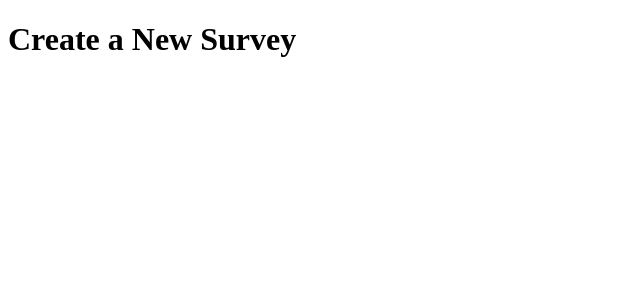
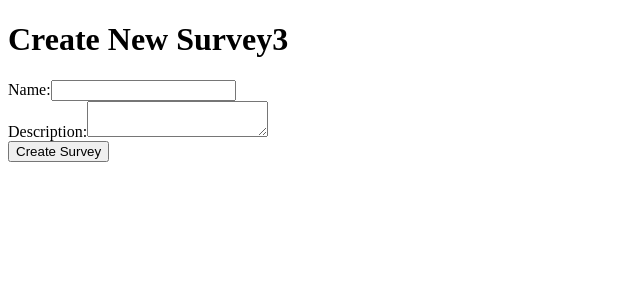
Before and after one commit to armydep/surveyhub-frontend, a React (Vite) app: page /CreateSurvey in a window 1280 px wide. Shown: the top 300 px of the page, without its empty margins (0-640 px from the left). Built offline with nearby package versions, Linux system fonts and the light colour scheme.

Commit message:
create survey fixed

```diff
--- a/src/pages/CreateSurvey.jsx
+++ b/src/pages/CreateSurvey.jsx
@@ -1,10 +1,108 @@
-import React from 'react';
+import React, {useState} from 'react';
 
-export default function CreateSurvey () {
+const SURVEYS_BACKEND_URL = "http://armydep.duckdns.org:8080";
+
+
+export default function CreateNewSurvey() {
+    const [name, setName] = useState('');
+    const [description, setDescription] = useState('');
+    const [responseData, setResponseData] = useState(null); // State to store the API response
+    const [error, setError] = useState(null); // State to handle errors
+
+    const handleSubmit = async (e) => {
+        e.preventDefault();
+        try {
+
+            const bodyStr = JSON.stringify(
+                {
+                    "name": "my fe survey",
+                    "userId": 10023,
+                    "questions": [
+                        {
+                            "question": "Have you been in London",
+                            "type": "BOOLEAN",
+                            "required": true
+                        },
+                        {
+                            "question": "how many hobbies do you have",
+                            "type": "INTEGER",
+                            "min": 0,
+                            "max": 30,
+                            "required": true
+                        },
+                        {
+                            "question": "Tell my a story pls",
+                            "type": "TEXT",
+                            "min": 0,
+                            "max": 100,
+                            "required": true
+                        }
+                    ]
+                }
+            );
+            console.log('Request Body:', bodyStr);
+
+            const response = await fetch(SURVEYS_BACKEND_URL + '/api/survey', {
+                method: 'POST',
+                body: bodyStr,
+                headers: {
+                    'Content-Type': 'application/json',
+                }
+            });
+            if (!response.ok) {
+                console.error('Failed to create survey');
+                return;
+            }
+            const data = await response.text();
+            console.log("Created ok. id: " + data);
+            setResponseData(data);
+            setError(null);
+        } catch (err) {
+            setError(err.message);
+            setResponseData(null);
+            console.error("Fetch block error: " + err.message);
+        }
+    };
+
     return (
         <div>
-            <h1>Create a New Survey</h1>
-            {/* Add your form for creating a new survey here */}
+            <h1>Create New Survey3</h1>
+            <form onSubmit={handleSubmit}>
+                <div>
+                    <label>Name:</label>
+                    <input
+                        type="text"
+                        value={name}
+                        onChange={(e) => setName(e.target.value)}
+                        required
+                    />
+                </div>
+                <div>
+                    <label>Description:</label>
+                    <textarea
+                        value={description}
+                        onChange={(e) => setDescription(e.target.value)}
+                        required
+                    />
+                </div>
+                <button type="submit">Create Survey</button>
+            </form>
+
+            {/* Display the API response */}
+            {responseData && (
+                <div>
+                    <h2>Survey Created Successfully!</h2>
+                    <pre>{JSON.stringify(responseData, null, 2)}</pre>
+                </div>
+            )}
+
+            {/* Display errors if any */}
+            {error && (
+                <div style={{color: 'red'}}>
+                    <h2>Error:</h2>
+                    <p>{error}</p>
+                </div>
+            )}
         </div>
     );
-}
+};
--- a/src/pages/Surveys.jsx
+++ b/src/pages/Surveys.jsx
@@ -1,6 +1,6 @@
-import { useEffect, useState } from 'react';
-import { Link } from 'react-router-dom';
-import CreateSurvey from "./CreateSurvey";
+import {useEffect, useState} from 'react';
+import {Link} from 'react-router-dom';
+//import CreateSurvey from "./CreateSurvey";
 
 const SURVEYS_BACKEND_URL = "http://armydep.duckdns.org:8080";
 
@@ -14,7 +14,10 @@ export default function Surveys() {
             try {
                 console.log("Backend url: " + SURVEYS_BACKEND_URL);
                 const response = await fetch(SURVEYS_BACKEND_URL + "/api/survey");
-        if (!response.ok) throw new Error('Failed to fetch');
+                if (!response.ok) {
+                    console.error('Failed to fetch');
+                    return;
+                }
                 const data = await response.json();
                 setSurveys(data);
                 console.log("Surveys: " + JSON.stringify(data));
```
Also changed, not shown: 1 other file (tests, documents, lock files or other folders). Lines whose indentation alone changed are shown as unchanged.
